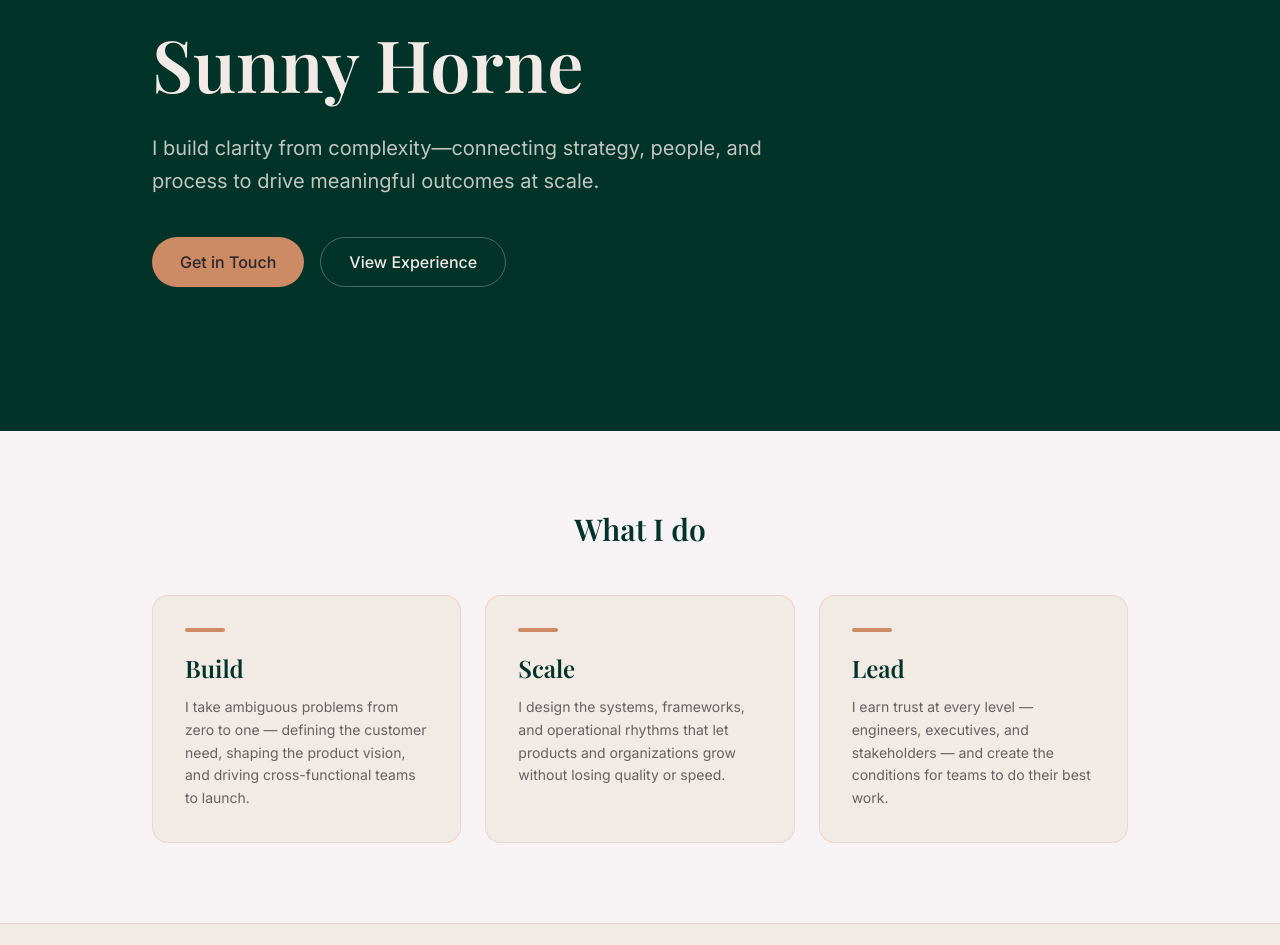
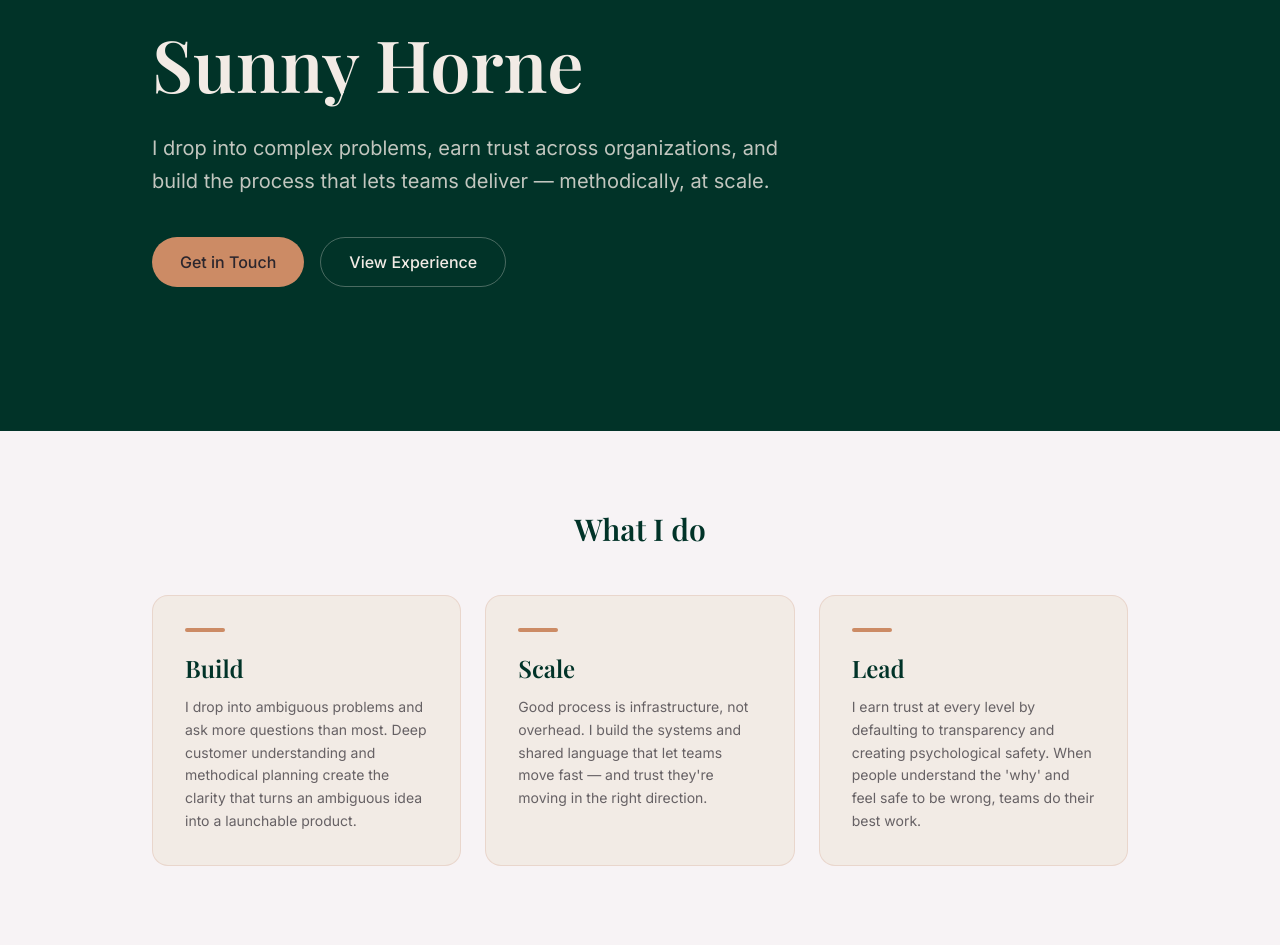
Before and after one commit to smchorne/sunny-horne-site, a React (Vite) app: page / in a window 1280 px wide. Shown: the part 227-1172 px from the top of the page. Built offline with nearby package versions, Linux system fonts and the light colour scheme; a web font is replaced by a local one.

Commit message:
update: voice alignment across hero and about copy

```diff
--- a/src/content/about.js
+++ b/src/content/about.js
@@ -20,9 +20,9 @@ export const about = {
   values: {
     heading: "How I work",
     intro:
-      "I'm methodical, not fast. I ask more questions than most. I believe that the best products and teams are built on psychological safety — where people can say what they actually think.",
+      "I'm methodical. I ask more questions than most. I believe that the best products and teams are built on psychological safety — where people can say what they actually think.",
     list: [
-      { label: "Customer empathy first", description: "I listen for what isn't being said as much as what is. Real understanding drives better decisions than any framework." },
+      { label: "Customer empathy first", description: "I listen for what isn't being said as much as what is. Assumptions built on half-understanding waste everyone's time." },
       { label: "Process as infrastructure", description: "Good process doesn't slow teams down — it creates the shared language that lets them move fast without breaking things." },
       { label: "Transparency", description: "I default to visible reasoning. People do better work when they understand the 'why' behind the direction." },
       { label: "Space to fail", description: "Iteration requires permission to be wrong. I try to model that, and to build teams where it's safe to try." },
--- a/src/content/hero.js
+++ b/src/content/hero.js
@@ -4,8 +4,8 @@
 
 export const hero = {
   name: "Sunny Horne",
-  tagline: "I build clarity from complexity—connecting strategy, people, and process to drive meaningful outcomes at scale.",
-  subtext: "Product & operations leader. Builder of teams, systems, and what's next.",
+  tagline: "I drop into complex problems, earn trust across organizations, and build the process that lets teams deliver — methodically, at scale.",
+  subtext: "Product & operations leader. I shape strategy through process, earn trust at all levels, and scale what works.",
   ctaLabel: "Get in Touch",
 
   // Three "What I Do" cards on the homepage
@@ -13,17 +13,17 @@ export const hero = {
     {
       title: "Build",
       description:
-        "I take ambiguous problems from zero to one — defining the customer need, shaping the product vision, and driving cross-functional teams to launch.",
+        "I drop into ambiguous problems and ask more questions than most. Deep customer understanding and methodical planning create the clarity that turns an ambiguous idea into a launchable product.",
     },
     {
       title: "Scale",
       description:
-        "I design the systems, frameworks, and operational rhythms that let products and organizations grow without losing quality or speed.",
+        "Good process is infrastructure, not overhead. I build the systems and shared language that let teams move fast — and trust they're moving in the right direction.",
     },
     {
       title: "Lead",
       description:
-        "I earn trust at every level — engineers, executives, and stakeholders — and create the conditions for teams to do their best work.",
+        "I earn trust at every level by defaulting to transparency and creating psychological safety. When people understand the 'why' and feel safe to be wrong, teams do their best work.",
     },
   ],
 
```
